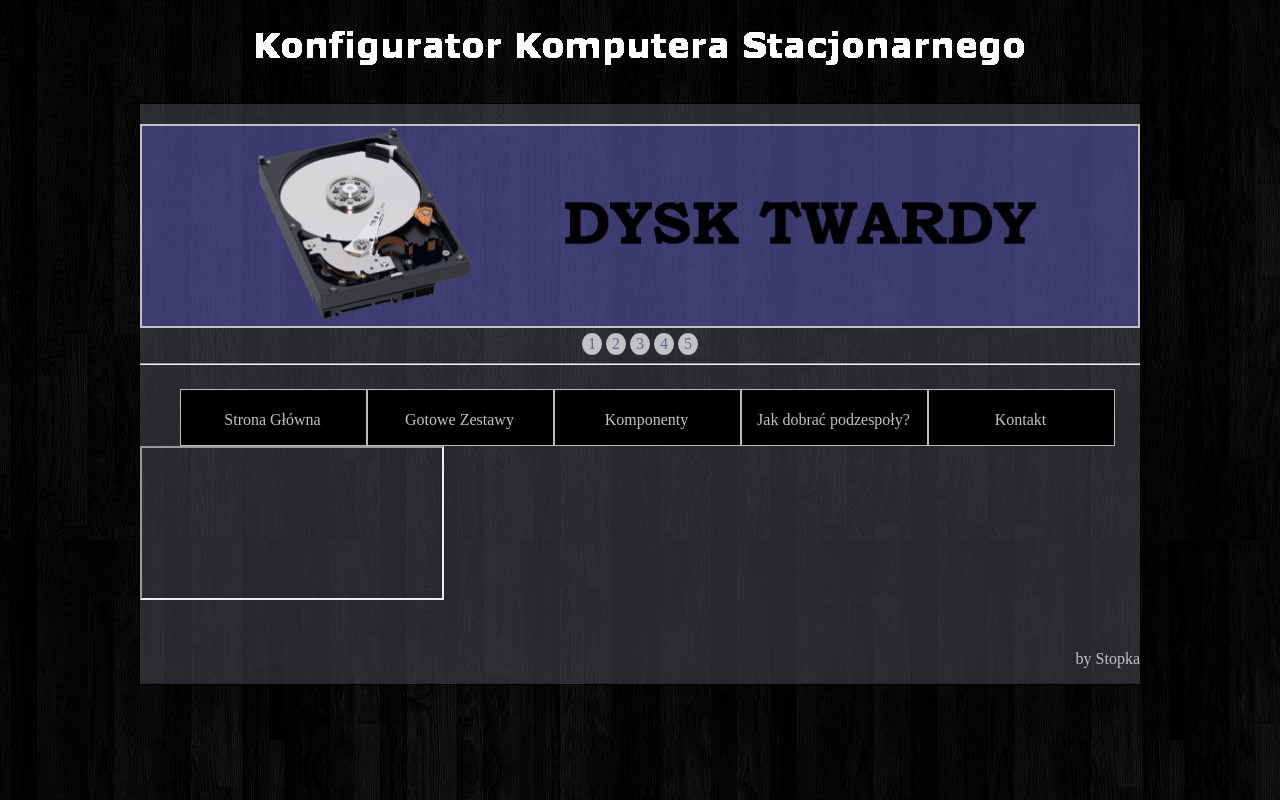
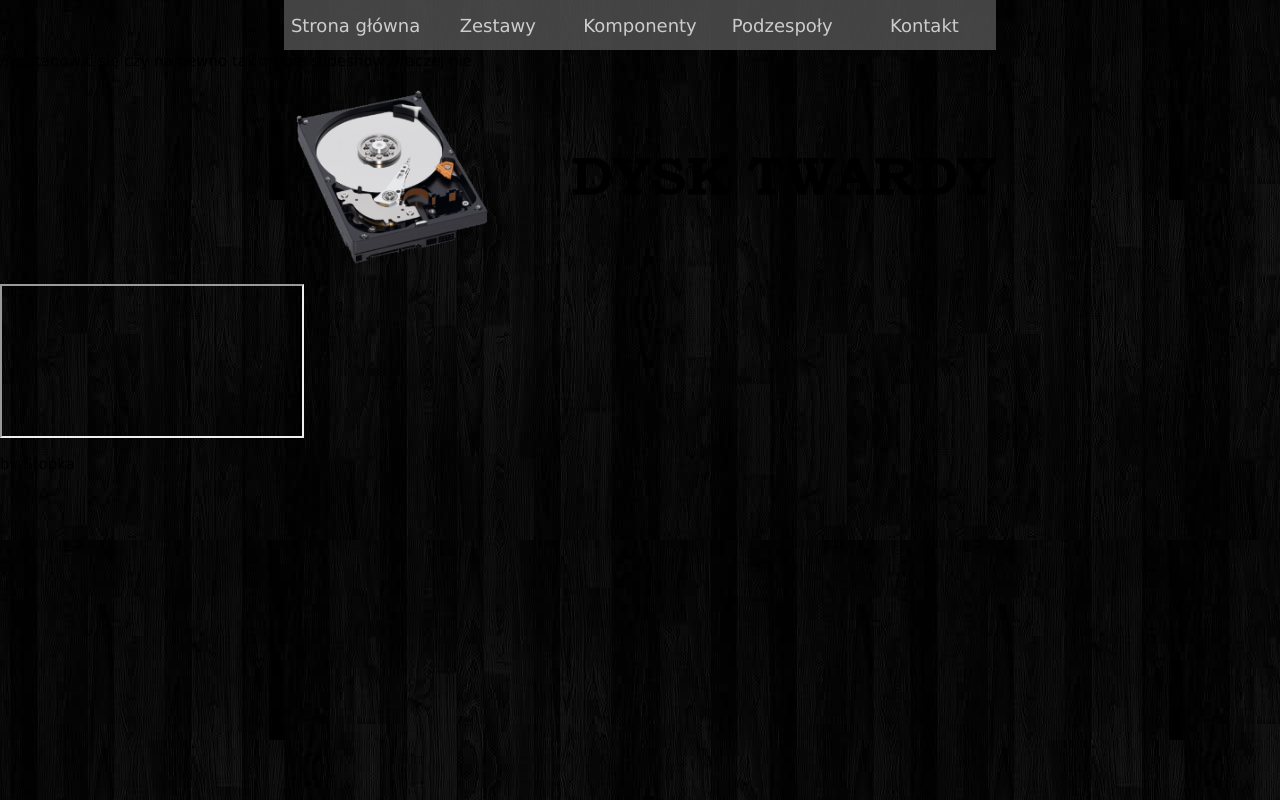
Before and after one commit to Madziula99/KK, a PHP site: page /index.html in a window 1280 px wide. Run offline with PHP 8.4, Linux system fonts and the light colour scheme.

Commit message:
Nowe wygląd pt. 1
Nowe menu, dopasowujące się do szerokości strony i umożliwiające zmiane zawartości elementu iframe za pomocą funkcji przejdz(ścieżka);. Chciałem zaimplementować prosty slajdshow z w3 school, ale jednak trzeba będize trochę potrudzić się samemu :ambulance:

```diff
--- a/css/arkusz.css
+++ b/css/arkusz.css
@@ -1,220 +1,51 @@
 body
 {
+	margin: 0px;
 	background-image:url("../image/tlo1.jpg");
 	background-repeat:repeat;
 }
-
-.div
-{
-	width:1000px;
-	margin:20px auto;
-	background-color: ;
-	border: 1px solid #000;
-	position:relative;
-	background-color:rgba(96, 96, 112, 0.4);
+/*menu */
+#menu {
+	width: 100%;
+	display: flex;
+	justify-content: center;
 }
-
-.logo
-{
-	width:100%;
-	height:80px;
+	.menu-item {
+		height: 50px;
+		width: 15%;
+		background-color: #545454;
+		opacity: 0.8;
+		/*text i jego centrowanie - css === zÅ‚o*/
+		color: #FFFFFF;
+		font-size: 18px;
+		text-align: center;
+		display: flex;
+		justify-content:center;
+		align-content:center;
+		flex-direction:column;
 	}
-
-#slajder-zdjec
-{
-	padding-top:20px;
-	margin:0px;
-	width:1000px;
+	.menu-item:hover {
+		background-color: #5F5F5F;
 	}
-
-#ramka-slajdow
-{
-	margin:0px;
-	height:200px;
-	overflow:hidden;
-	border:2px solid #C2C2C2;
+	#spacer {
+		width: 30%;
+		opacity: 0;
 	}
-
-#slajdy
-{
-	margin:0px;
-	height:200px;
-	overflow:hidden;
-	position:relative;
-	background-color:rgba(88, 88, 208, 0.4);
-}
-
-#nawigacja
-{
-	margin:5px 0 0 0;
-	text-align:center;
-	z-index:10;
-}
-
-#nawigacja a
-{
-	display:inline-block;
-	text-decoration:none;
-	background:#C2C2C2;
-	border-radius:50%;
-	padding:2px 6px;
-	color:#58698C;
-}
-
-#nawigacja a:hover
-{
-	background:#204AA6;
-}
-
-#slajdy img
-{
-	position:absolute;
-	top:0;
-	left:auto;
-	z-index:1;
-	opacity:0.5;
-}
-
-.menu
-{
-	width:100%;
-	float:left;
-}
-
-.div2
-{
-	padding:20px;
-}
-
-h1
-{
-	color:rgba(172, 207, 204, 1);
-	clear:both;
-}
-
-ul > li
-{
-	display:inline-block;
-	list-style:none;
-	position:relative;
-	margin:0;
-	float:left;
-	background-color:#000;
-	border:1px solid #bbb;
-	width:185px;
-	height:55px;
-	font-family:Bookman Old Style;
-	vertical-align:middle;
-}
-
-ul > li > ul
-{
-	position:absolute;
-	display:none;
-	top:100%;
-	padding:0;
-	left:0;
-    margin:0;
-	z-index:10;
+	#glowna {
 
 	}
+	#zestawy {
 
-ul > li a:link, ul > li a:visited
-{
-	text-decoration: none;
-	display:block;
-	background:#000;
-	color:#C2C2C2;
-	text-align:center;
-	width:183px;
-	height:50px;
-	padding-top:5px;
-	font-family:Bookman Old Style;
-	display:table-cell;
-	vertical-align:middle;
 	}
+	#komponenty {
 
-ul > li a:hover
-{
-	background-color:silver;
-	color:#000;
 	}
+	#podzespoly{
 
-ul > li:hover > ul
-{
-    display:block;
-	cursor:pointer;
 	}
+	#kontakt {
 
-ul > li > ul > li
-{
-	display:block;
-	list-style:none;
-	position:relative;
-	margin:0;
-	padding:0;
-	width:185px;
-	height:50px;
-	font-family:Bookman Old Style;
 	}
-
-ul > li > ul > li a:link, ul > li > ul > li a:visited
-{
-	text-decoration:none;
-	display:block;
-	background:#000;
-	color:#C2C2C2;
-	border:1px solid #C2C2C2;
-	width:185px;
-	height:40px;
-	padding-top:10px;
-	text-align:center;
-	text-align:middle;
-}
-
-ul > li > ul > li a:hover
-{
-	background-color:silver;
-	color:#000;
-}
-
-.left-box
-{
-	width:20%;
-	float:left;
-}
-
-.right-box
-{
-	width:76%;
-	float:left;
-	padding-left:15px;
-	padding-right:10px;
-}
-
-.menu2
-{
-	width:100%;
-	float:left;
-	padding-bottom:20px;
-}
-
-.standard
-{
-	color:white;
-	font-size:14px;
-	margin-left:20px;
-	width:100%;
-	text-align:justify;
-	font-family:Bookman Old Style;
-}
-
-.footer
-{
-	color:#C2C2C2;
-	width:100%;
-	margin-top:50px;
-	padding-right:20px;
-	text-align:right;
-	font-family:Bookman Old Style;
-}
+/*koniec menu*/
+/*slider*/
+.mySlides {display:none;}
--- a/index.html
+++ b/index.html
@@ -3,38 +3,31 @@
 <head>
 	<title>Konfigurator PC</title>
 	<meta charset="UTF-8"/>
-		<link rel="Shortcut icon" href="image/favicon.ico" />
-		<link href="css/arkusz.css" rel="stylesheet" >
+	<link rel="Shortcut icon" href="image/favicon.ico"/>
+	<link href="css/arkusz.css" rel="stylesheet">
+	<link rel="stylesheet" href="https://www.w3schools.com/w3css/4/w3.css">
 </head>
 
 <body>
-		<div class="logo"> <center> <img src="image/logo.png" /> </center> <div>
-
-		<div class="div">
-			<div id="slajder-zdjec">
-				<div id="ramka-slajdow">
-					<div id="slajdy">
-						<img id="slide1" src="image/slider.png" alt="" style="width:100%" />
-						<img id="slide2" src="image/slider.png" alt="" style="width:100%" />
-						<img id="slide3" src="image/slider.png" alt="" style="width:100%" />
-						<img id="slide4" src="image/slider.png" alt="" style="width:100%" />
-						<img id="slide5" src="image/slider.png" alt="" style="width:100%" />
+	<div id="menu">
+		<div  id="spacer"></div>
+		<div class="menu-item" id="glowna" onclick="javascript:przejdz('html/komponenty.html')">Strona główna</div>
+		<div class="menu-item" id="zestawy" onclick="javascript:przejdz('html/zestawy.html')">Zestawy</div>
+		<div class="menu-item" id="komponenty" onclick="javascript:przejdz('html/komponenty.html')">Komponenty</div>
+		<div class="menu-item" id="podzespoly" onclick="javascript:przejdz('html/podzespoly.html')">Podzespoły</div>
+		<div class="menu-item" id="kontakt" onclick="javascript:przejdz('html/kontakt.html')">Kontakt</div>
+		<div id="spacer"></div>
 	</div>
+	//zastanowić się czy na pewno tak zrobię slideshow
+	//raczej nie
+	<div class="w3-content w3-section" style="width:70%;">
+	  <img class="mySlides" src="image/slider.png" style="width:100%">
+	  <img class="mySlides" src="image/slider.png" style="width:100%">
+	  <img class="mySlides" src="image/slider.png" style="width:100%">
 </div>
-				<div id="nawigacja">
-					<a href="#slide1">1</a>
-					<a href="#slide2">2</a>
-					<a href="#slide3">3</a>
-					<a href="#slide4">4</a>
-					<a href="#slide5">5</a>
-				</div>
-			</div>
-
-			<hr />
-
-			<div class="menu">
+			<!--<div class="menu">
 				<ul>
-					<li onclick="przejdz()"><a href="index.html">Strona Główna</a></li>
+					<li onclick="przejdz()">Strona Główna</li>
 					<li><a href="zestawy.html">Gotowe Zestawy</a></li>
 					<li><a href="komponenty.html">Komponenty</a>
 						<ul>
@@ -56,10 +49,10 @@
 					</li>
 					<li><a href="kontakt.html">Kontakt</a></li>
 				</ul>
-			</div>
+			</div> -->
 
 			<!-- Główna część strony-->
-			<iframe>
+			<iframe id="rameczka">
 
 			</iframe>
 
@@ -71,10 +64,23 @@
 </body>
 </html>
 
-
 <script>
- function przejdz()
+	var myIndex = 0;
+	carousel();
+	function carousel() {
+	    var i;
+	    var x = document.getElementsByClassName("mySlides");
+	    for (i = 0; i < x.length; i++) {
+	       x[i].style.display = "none";
+	    }
+	    myIndex++;
+	    if (myIndex > x.length) {myIndex = 1}
+	    x[myIndex-1].style.display = "block";
+	    setTimeout(carousel, 2000); // Change image every 2 seconds
+	}
+ function przejdz(x)
  {
-	 document.getElementById('rameczka').src =
+	 console.log(x);
+	 document.getElementById('rameczka').src = x;
  }
 </script>
```
Also changed, not shown: 3 other files. Lines whose indentation alone changed are shown as unchanged.
